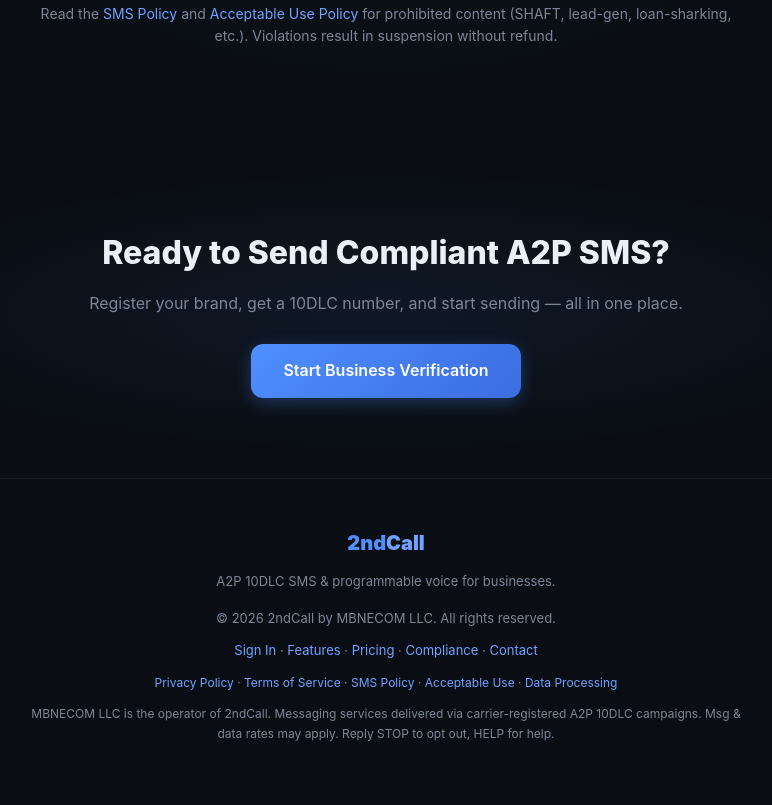
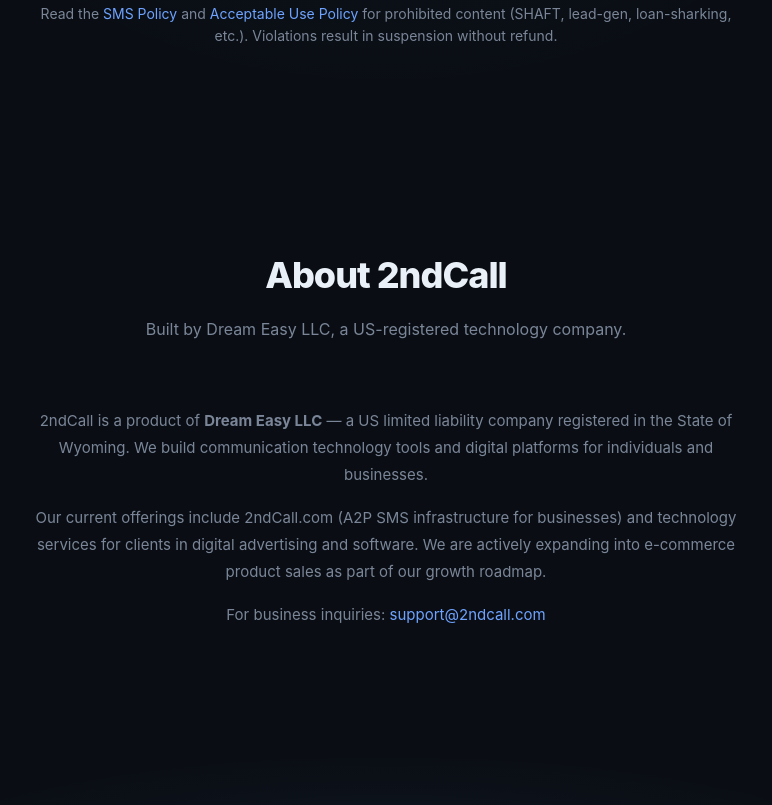
Before and after one commit to muhammad289800/2ndcall.com, a plain HTML site: page non_voip_numbers_app/templates/landing.html in a window 1280 px wide. Shown: the part 4164-4969 px from the top of the page, without its empty margins (254-1026 px from the left). Drawn offline with Linux system fonts and the light colour scheme.

Commit message:
Add Dream Easy LLC company info to About section and footer

```diff
--- a/non_voip_numbers_app/templates/landing.html
+++ b/non_voip_numbers_app/templates/landing.html
@@ -319,6 +319,19 @@
   </p>
 </section>
 
+<!-- About -->
+<section class="section" id="about">
+  <div class="section-header">
+    <h2>About 2ndCall</h2>
+    <p>Built by Dream Easy LLC, a US-registered technology company.</p>
+  </div>
+  <div style="max-width:720px;margin:0 auto;text-align:center;color:var(--muted);font-size:15px;line-height:1.8;">
+    <p>2ndCall is a product of <strong style="color:var(--fg);">Dream Easy LLC</strong> — a US limited liability company registered in the State of Wyoming. We build communication technology tools and digital platforms for individuals and businesses.</p>
+    <p style="margin-top:16px;">Our current offerings include 2ndCall.com (A2P SMS infrastructure for businesses) and technology services for clients in digital advertising and software. We are actively expanding into e-commerce product sales as part of our growth roadmap.</p>
+    <p style="margin-top:16px;">For business inquiries: <a href="mailto:support@2ndcall.com">support@2ndcall.com</a></p>
+  </div>
+</section>
+
 <!-- CTA -->
 <section class="cta-section">
   <h2>Ready to Send Compliant A2P SMS?</h2>
@@ -346,7 +359,7 @@
     <a href="/dpa">Data Processing</a>
   </p>
   <p style="margin-top:12px;font-size:12px;color:var(--muted);max-width:720px;margin-left:auto;margin-right:auto;">
-    MBNECOM LLC is the operator of 2ndCall. Messaging services delivered via carrier-registered A2P 10DLC campaigns. Msg &amp; data rates may apply. Reply STOP to opt out, HELP for help.
+    2ndCall is a product of <strong>Dream Easy LLC</strong>, a registered US limited liability company. Operated under MBNECOM LLC. Messaging services delivered via carrier-registered A2P 10DLC campaigns. Msg &amp; data rates may apply. Reply STOP to opt out, HELP for help.
   </p>
 </footer>
 
```
